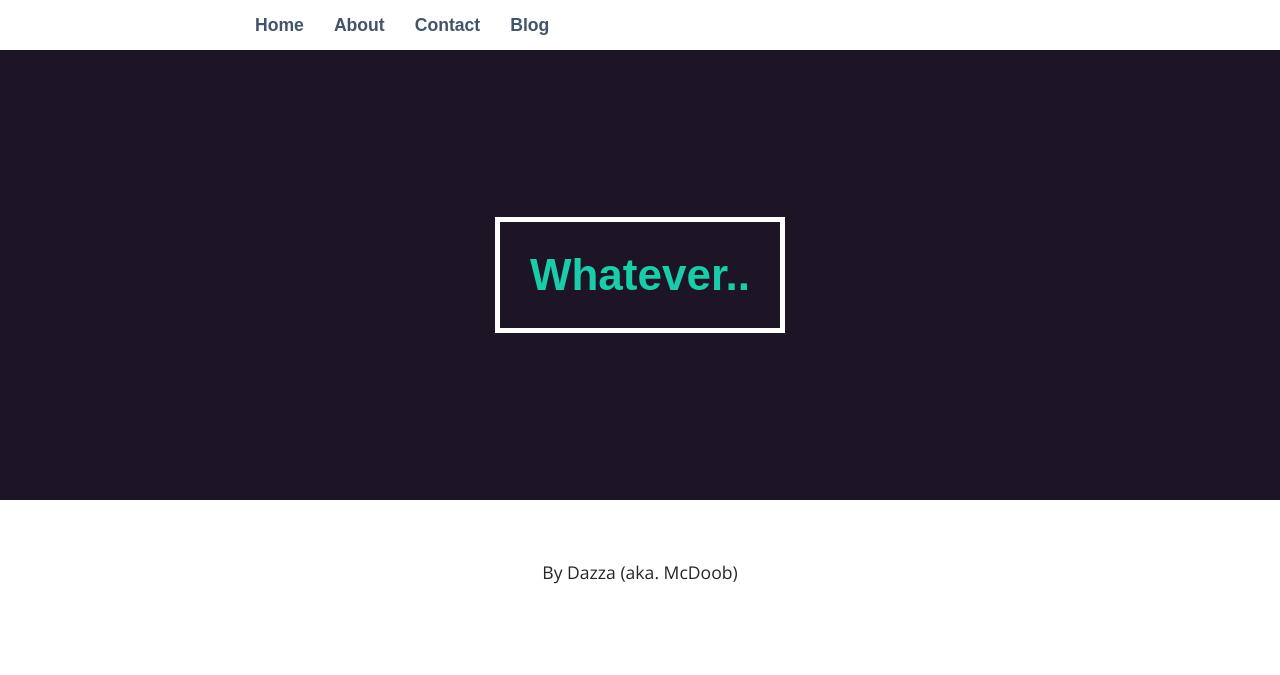
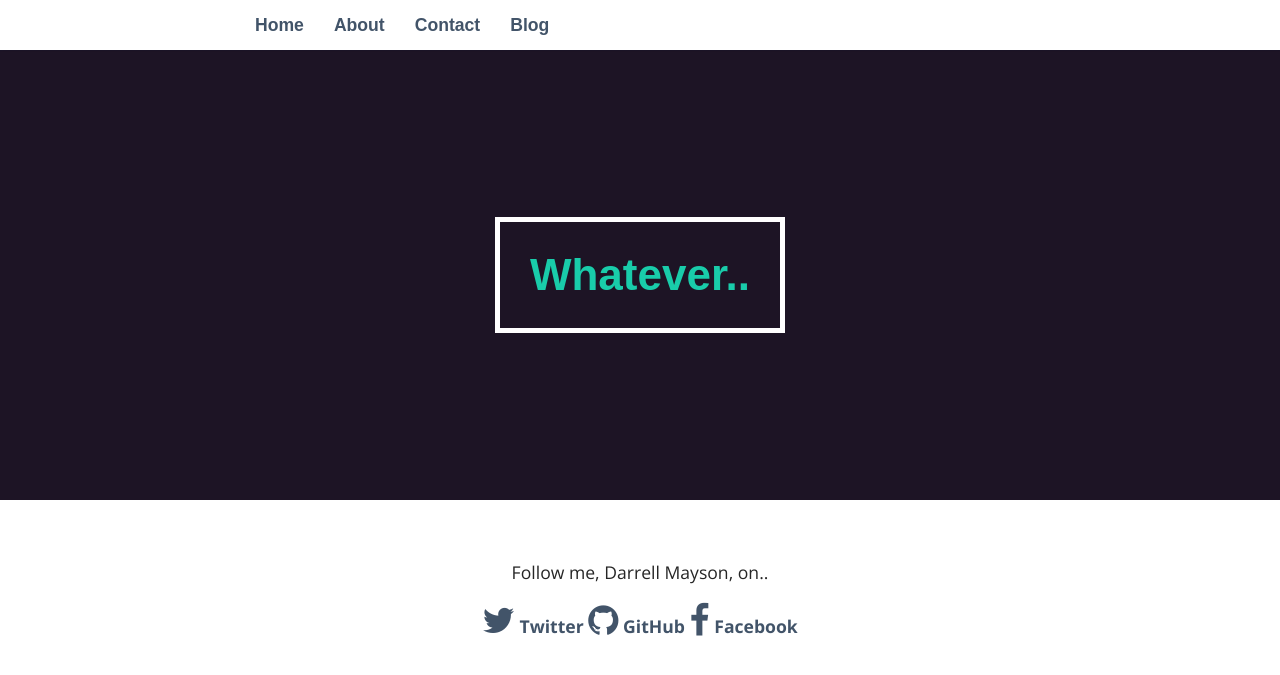
Before and after one commit to monkeysh1ne/startjekyll, a Jekyll site: the page built from _pages/01_home.md, in a window 1280 px wide. Shown: the top 675 px of the page. Built offline with Jekyll 4.4.1, drawn with Linux system fonts in a browser that asks for light colours; nearby versions of some CDN libraries; some web fonts are replaced.

Commit message:
Added social media links to footer

```diff
--- a/_config.yml
+++ b/_config.yml
@@ -21,6 +21,7 @@ baseurl: "" # the subpath of your site, e.g. /blog
 url: "http://localhost:4000" # the base hostname & protocol for your site
 twitter_username: monkeysh1ne
 github_username:  monkeysh1ne
+facebook_username: darrell.mayson
 
 # Build settings
 sass:
--- a/_includes/footer.html
+++ b/_includes/footer.html
@@ -1,3 +1,19 @@
 <footer>
-	<p>By Dazza (aka. McDoob)</p>
+	<p>Follow me, Darrell Mayson, on..</p>
+	<div class="social_networking">
+		{% if site.twitter_username %}
+    <a href="https://twitter.com/{{ site.twitter_username }}">
+      <i class="fa fa-twitter fa-2x"></i> Twitter
+    </a>
+  {% endif %}
+  {% if site.github_username %}
+    <a href="https://github.com/{{ site.github_username }}">
+      <i class="fa fa-github fa-2x"></i> GitHub
+    </a>
+	{% endif %}
+  {% if site.facebook_username %}
+    <a href="https://www.facebook.com/{{ site.facebook_username }}">
+      <i class="fa fa-facebook fa-2x"></i> Facebook
+    </a>
+	{% endif %}
 </footer>
--- a/_includes/head.html
+++ b/_includes/head.html
@@ -11,5 +11,5 @@
 	<link rel="canonical" href="{{ page.url | replace:'index.html', '' | prepend: site.baseurl | prepend: site.url }}">
 	<link href='https://fonts.googleapis.com/css?family=Open+Sans:400,300,700,800,600' rel='stylesheet' type='text/css'>
 	<link href='https://fonts.googleapis.com/css?family=Muli:400,300' rel='stylesheet' type='text/css'>
-
+	<link rel="stylesheet" href="//maxcdn.bootstrapcdn.com/font-awesome/4.3.0/css/font-awesome.min.css">
 </head>
--- a/_sass/_layout.scss
+++ b/_sass/_layout.scss
@@ -115,3 +115,7 @@ footer {
 	text-align: center;
 	padding: 40px;
 }
+
+.social_networking a {
+	text-decoration: none;
+}
```
Also changed, not shown: _layouts/default.html (line endings or trailing spaces).
